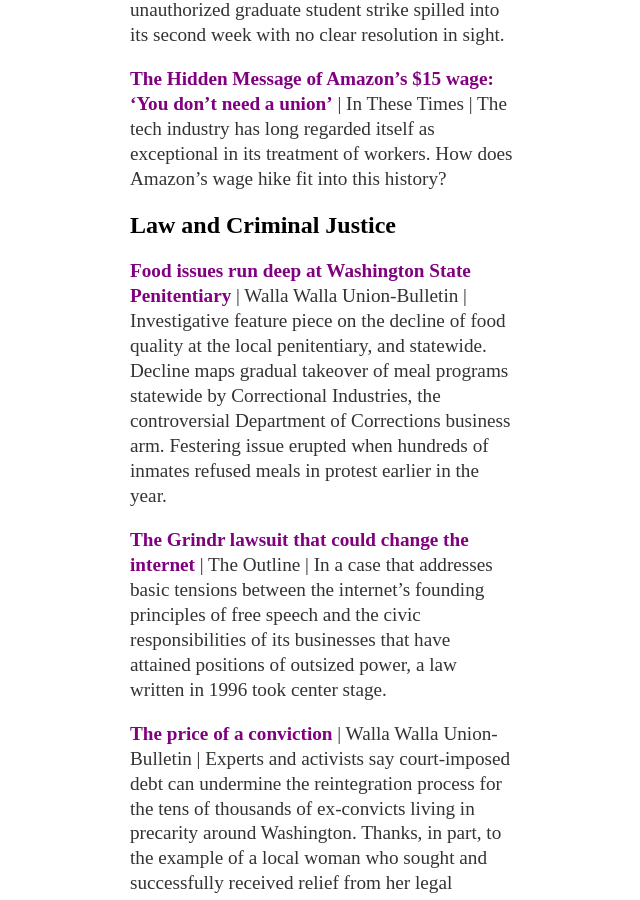
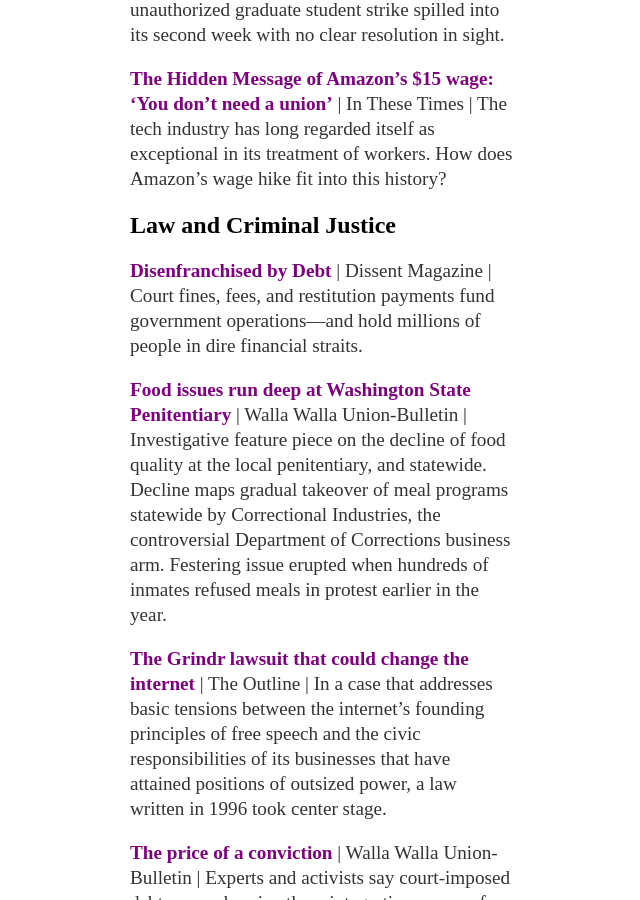
Before and after one commit to aonschwartz/aonschwartz.github.io, a Jekyll site: the page built from about/index.md, in a window 1280 px wide and 900 px high, scrolled down 688 px. Shown: the whole window, without its empty margins (318-958 px from the left). Built offline with Jekyll 4.4.1, drawn with Linux system fonts in a browser that asks for light colours.

Commit message:
Update index.md

```diff
--- a/about/index.md
+++ b/about/index.md
@@ -16,6 +16,8 @@
 **[The Hidden Message of Amazon's $15 wage: 'You don't need a union'](http://inthesetimes.com/working/entry/21495/the_hidden_message_of_amazons_15_wage_you_dont_need_a_union)** \| In These Times \| The tech industry has long regarded itself as exceptional in its treatment of workers. How does Amazon's wage hike fit into this history?  <br />
 
 ## <a name="Law"><a/> Law and Criminal Justice
+
+**[Disenfranchised by Debt](https://www.dissentmagazine.org/online_articles/disenfranchised-by-debt)** \| Dissent Magazine \| Court fines, fees, and restitution payments fund government operations—and hold millions of people in dire financial straits.
 
 **[Food issues run deep at Washington State Penitentiary](http://www.union-bulletin.com/news/food-issues-run-deep-at-washington-state-penitentiary/article_0da49ace-45c4-11e8-a702-134b28fbc3b2.html)** \| Walla Walla Union-Bulletin \| Investigative feature piece on the decline of food quality at the local penitentiary, and statewide. Decline maps gradual takeover of meal programs statewide by Correctional Industries, the controversial Department of Corrections business arm. Festering issue erupted when hundreds of inmates refused meals in protest earlier in the year.
 
```
